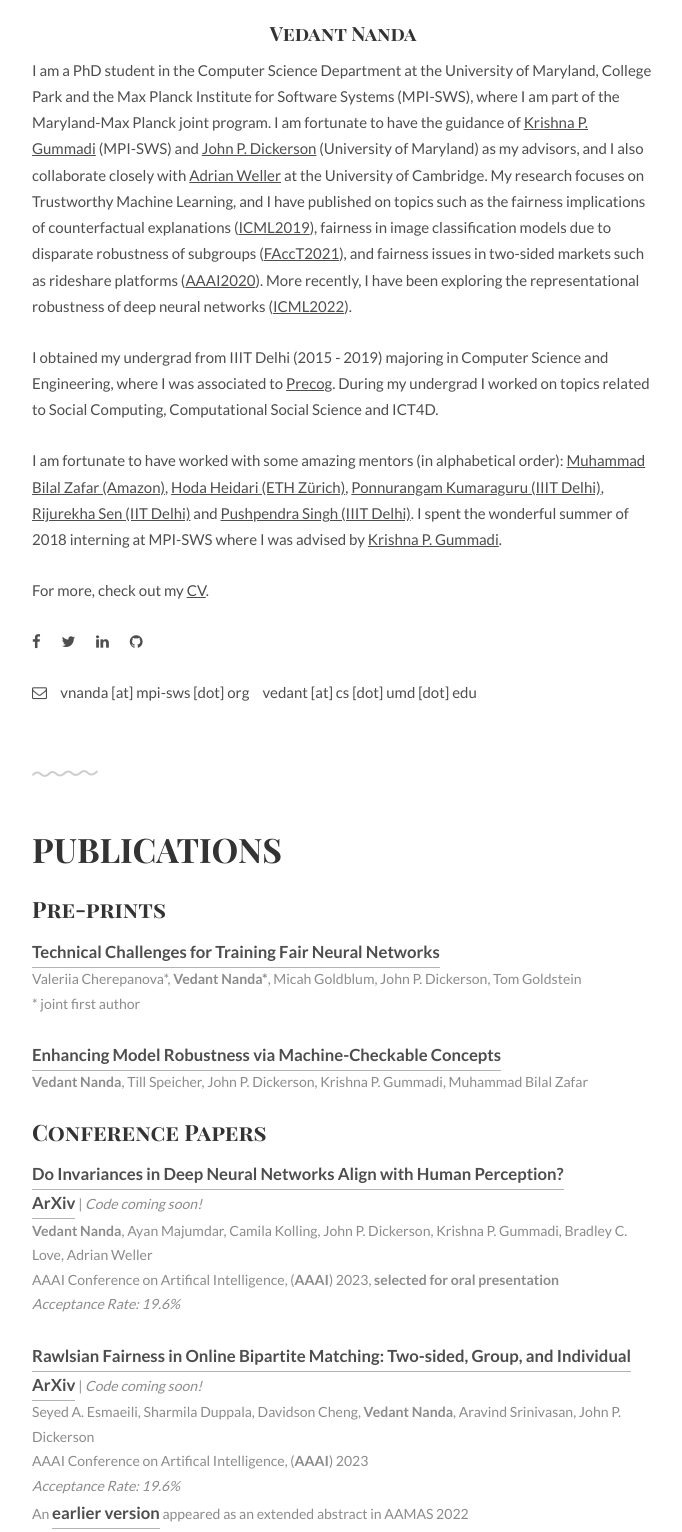
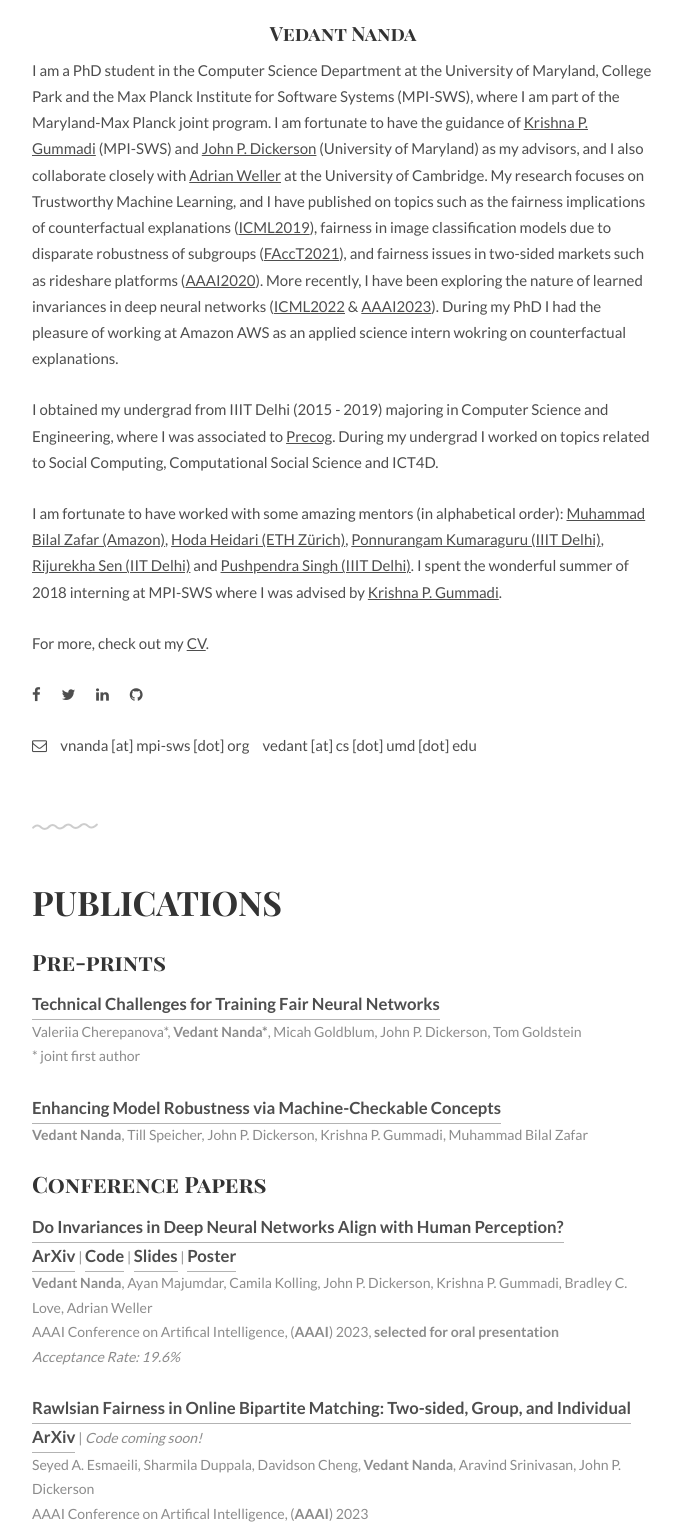
Before and after one commit to nvedant07/nvedant07.github.io, a plain HTML site: page index.html in a window 1280 px wide. Shown: the part 505-2037 px from the top of the page, without its empty margins (297-979 px from the left). Drawn offline with Linux system fonts and the light colour scheme.

Commit message:
Added AAAI stuff

```diff
--- a/index.html
+++ b/index.html
@@ -58,7 +58,9 @@
 					<a href="http://jpdickerson.com/">John P. Dickerson</a> (University of Maryland) as my advisors, and I also collaborate closely with <a href="http://mlg.eng.cam.ac.uk/adrian/">Adrian Weller</a> at the University of Cambridge.
 					My research focuses on Trustworthy Machine Learning, and I have published on topics such as the fairness implications of counterfactual explanations (<a href="">ICML2019</a>), fairness in image classification models
 					due to disparate robustness of subgroups (<a href="https://arxiv.org/abs/2006.12621">FAccT2021</a>), and fairness issues in two-sided markets such as rideshare platforms (<a href="https://arxiv.org/abs/1912.08388">AAAI2020</a>).
-					More recently, I have been exploring the representational robustness of deep neural networks (<a href="">ICML2022</a>).
+					More recently, I have been exploring the nature of learned invariances in deep neural networks (<a href="https://arxiv.org/abs/2206.11939">ICML2022</a> & <a href="https://arxiv.org/abs/2111.14726">AAAI2023</a>).
+
+					During my PhD I had the pleasure of working at Amazon AWS as an applied science intern wokring on counterfactual explanations.
 				<p>
 					I obtained my undergrad from IIIT Delhi (2015 - 2019) majoring in Computer Science and Engineering, where I was associated to <a href="http://precog.iiitd.edu.in" target="_blank">Precog</a>. During my undergrad I worked on topics related to Social Computing, Computational Social Science and ICT4D.
 				</p>
@@ -94,7 +96,7 @@
 			<ul class="work-list">
                 <li></li>
                 <li><a href="https://arxiv.org/abs/2111.14726" target="_blank">Do Invariances in Deep Neural Networks Align with Human Perception?</a></li>
-				<li><a href="https://arxiv.org/abs/2111.14726" target="_blank">ArXiv</a> | <i>Code coming soon!</i>
+				<li><a href="https://arxiv.org/abs/2111.14726" target="_blank">ArXiv</a> | <a href="https://github.com/nvedant07/Human-NN-Alignment" target="_blank">Code</a> | <a href="papers/AAAI23slides.pdf">Slides</a> | <a href="papers/AAAI23poster.pdf">Poster</a> </li>
                 <li><b>Vedant Nanda</b>, Ayan Majumdar, Camila Kolling, John P. Dickerson,  Krishna P. Gummadi, Bradley C. Love, Adrian Weller</li>
 				<li>AAAI Conference on Artifical Intelligence, (<b>AAAI</b>) 2023, <b>selected for oral presentation</b> </li>
 				<li><i>Acceptance Rate: 19.6%</i></li>
```
Also changed, not shown: 4 other files.
